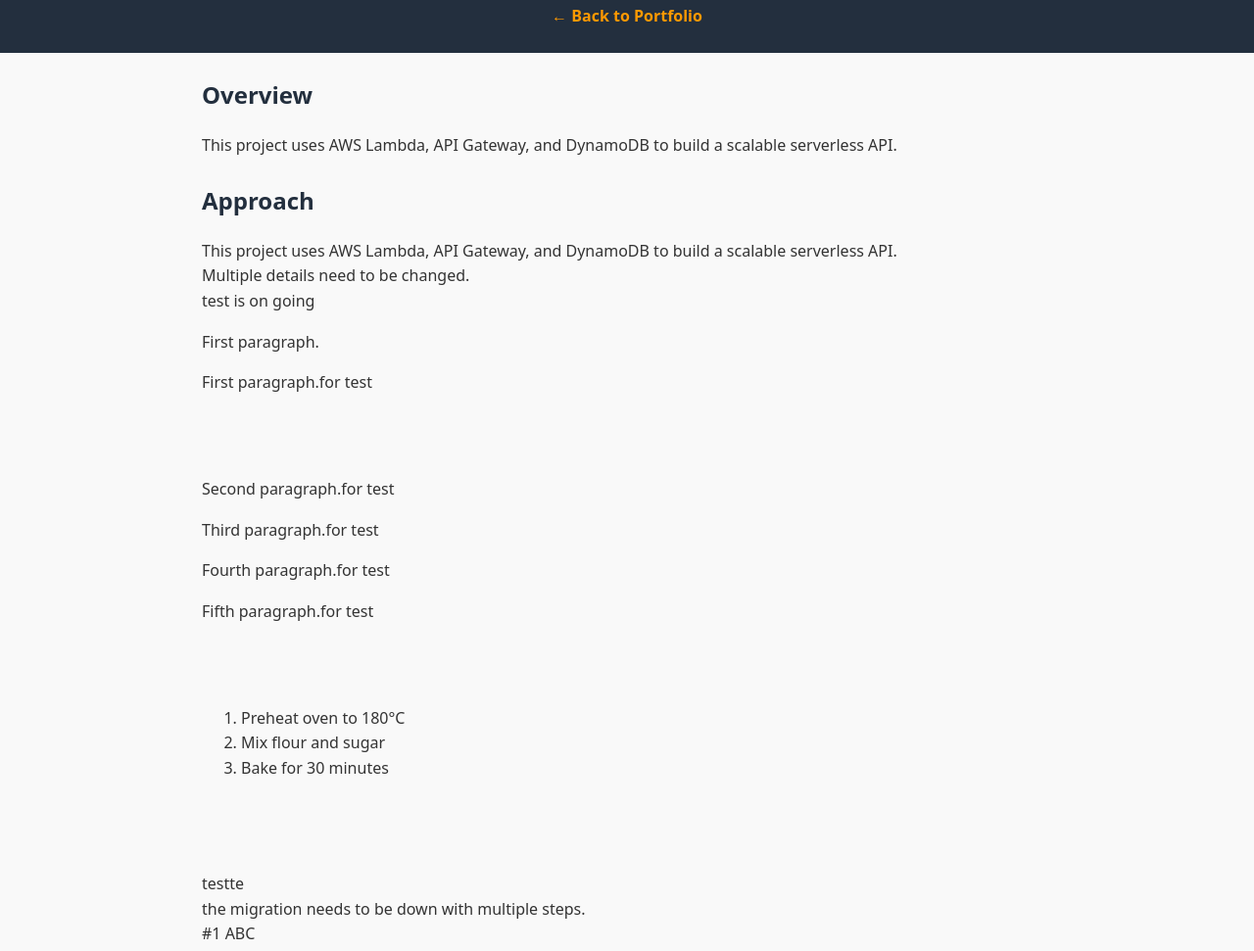
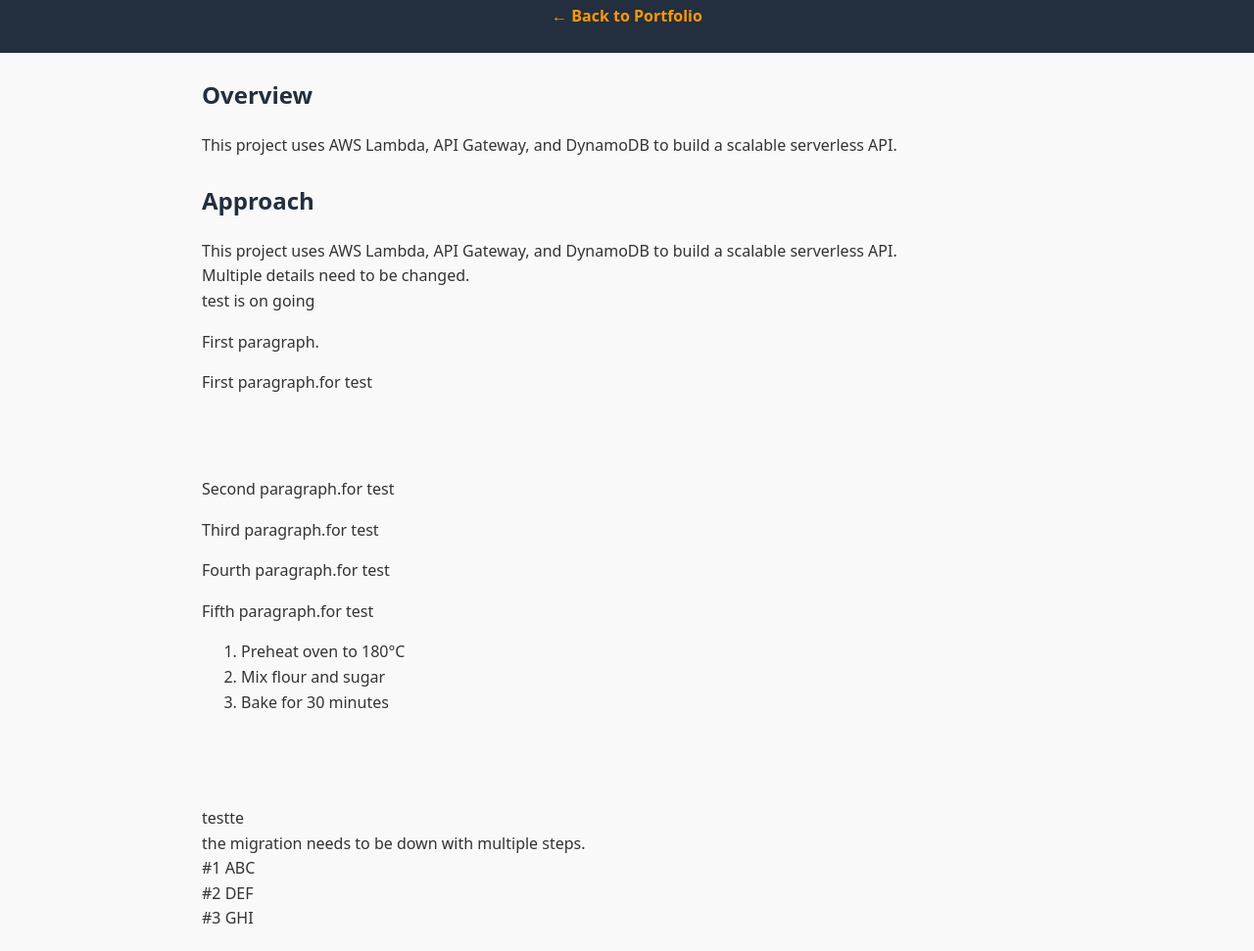
Before and after one commit to kazushigebiz-svg/aws-portfolio, a plain HTML site: page serverless-api.html in a window 1280 px wide. Shown: the part 114-1085 px from the top of the page at 98% size. Drawn offline with Linux system fonts and the light colour scheme.

Commit message:
Update serverless-api.html

```diff
--- a/serverless-api.html
+++ b/serverless-api.html
@@ -34,9 +34,6 @@
 	  <p>Third paragraph.for test</p>
 	  <p>Fourth paragraph.for test</p>
 	  <p>Fifth paragraph.for test</p>
-	  <p>
-	  <br>
-	  <br>
 	  <ol>
 	    <li>Preheat oven to 180°C</li>
 	    <li>Mix flour and sugar</li>
```
